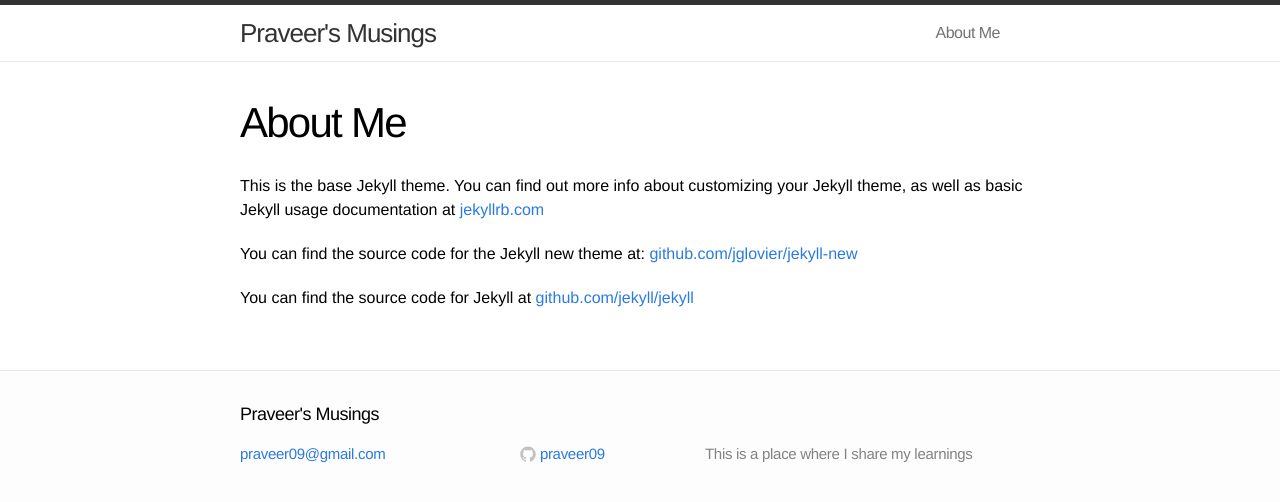
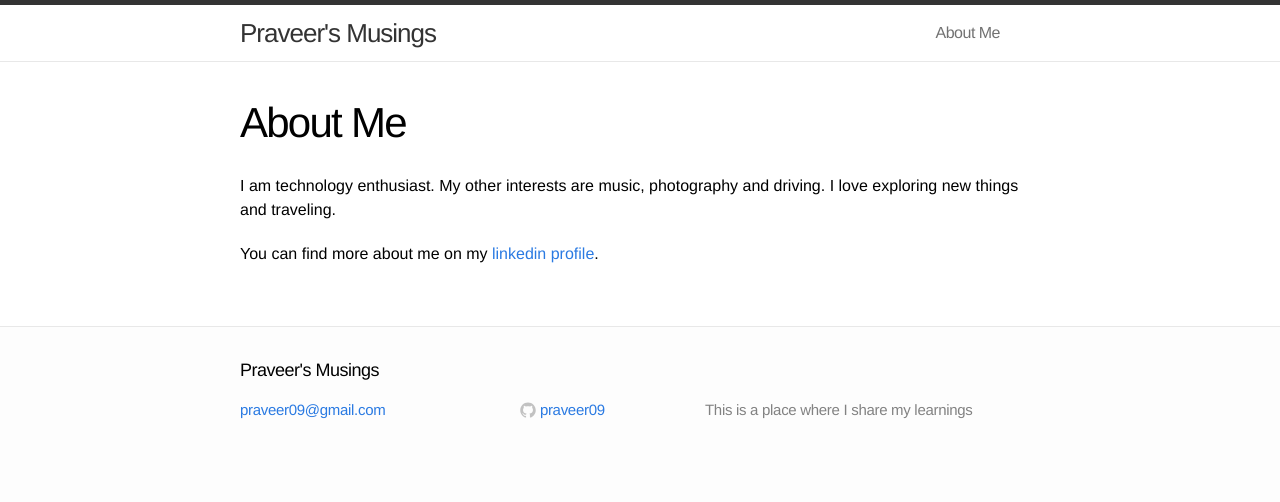
Before and after one commit to praveer09/praveer09.github.io, a Jekyll site: the page built from about-me.md, in a window 1280 px wide. Shown: the top 502 px of the page. Built offline with Jekyll 4.4.1, drawn with Linux system fonts in a browser that asks for light colours.

Commit message:
added about me page

```diff
--- a/about-me.md
+++ b/about-me.md
@@ -4,8 +4,7 @@ title: About Me
 permalink: /about-me/
 ---
 
-This is the base Jekyll theme. You can find out more info about customizing your Jekyll theme, as well as basic Jekyll usage documentation at [jekyllrb.com](http://jekyllrb.com/)
+I am technology enthusiast. My other interests are music, photography and driving. I love exploring new
+things and traveling.
 
-You can find the source code for the Jekyll new theme at: [github.com/jglovier/jekyll-new](https://github.com/jglovier/jekyll-new)
-
-You can find the source code for Jekyll at [github.com/jekyll/jekyll](https://github.com/jekyll/jekyll)
+You can find more about me on my [linkedin profile](http://in.linkedin.com/pub/praveer-gupta/a/159/550).
```
